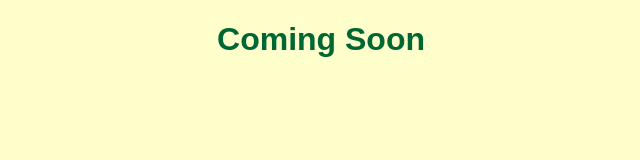
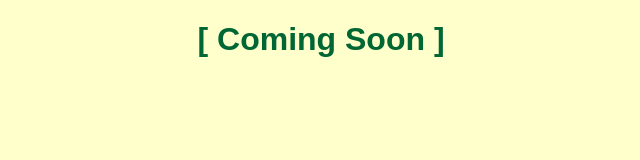
Before and after one commit to didiercf/didiercf.github.io, a plain HTML site: page index.html in a window 1280 px wide. Shown: the full height of the page, 319-959 px from the left. Drawn offline with Linux system fonts and the light colour scheme.

Commit message:
Update index.html

```diff
--- a/index.html
+++ b/index.html
@@ -7,6 +7,6 @@
 </head>
 <html>
 	<body>
-		<h1>Coming Soon</h1>
+		<h1>[ Coming Soon ]</h1>
 	</body>
 </html>
```
